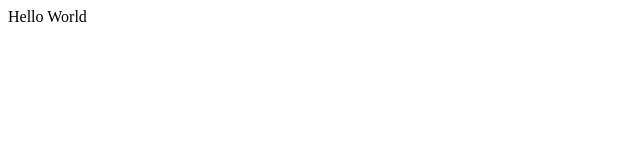
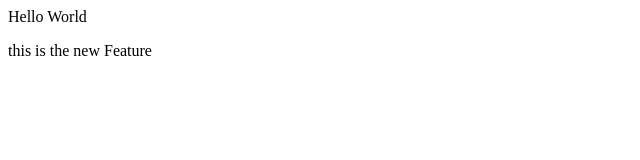
Before and after one commit to kanzariya-suryadeep/localrepo, a plain HTML site: page index.html in a window 1280 px wide. Shown: the whole page, without its empty margins (0-640 px from the left). Drawn offline with Linux system fonts and the light colour scheme.

Commit message:
add new feature

```diff
--- a/index.html
+++ b/index.html
@@ -1 +1,3 @@
 <P>Hello World</P>
+
+<p>this is the new Feature</p>
```
